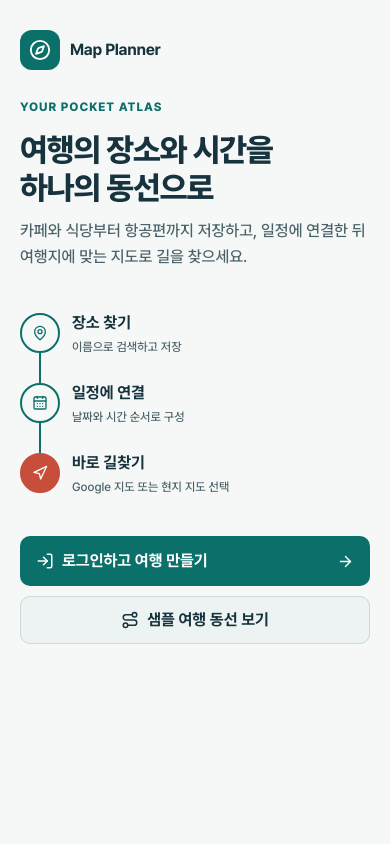
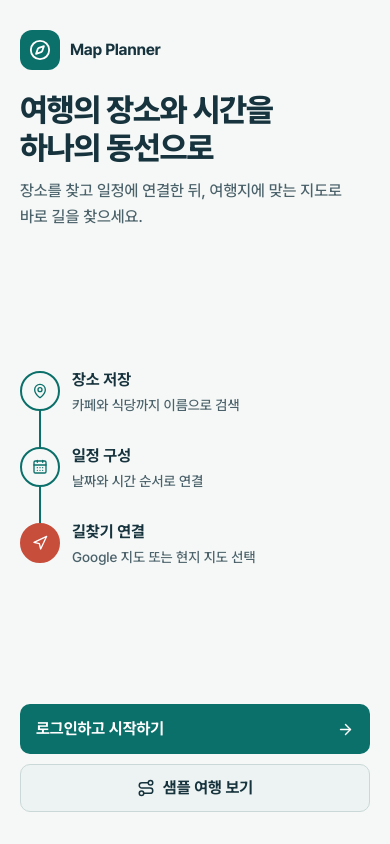
Before and after one commit to hjh6709/for_Kagoshima_travel, a React (Vite) app in the folder apps/web/: page / in a window 390 px wide. Built offline with nearby package versions, Linux system fonts and the light colour scheme; no server answers.

Commit message:
refactor(frontend): 첫 화면 모바일 흐름 정돈

```diff
--- a/apps/web/src/features/start/StartPage.tsx
+++ b/apps/web/src/features/start/StartPage.tsx
@@ -1,4 +1,4 @@
-import { ArrowRight, CalendarDays, Compass, LogIn, MapPin, Navigation, Route } from "lucide-react";
+import { ArrowRight, CalendarDays, Compass, MapPin, Navigation, Route } from "lucide-react";
 
 // 서비스 루트(`/`)에서 보여주는 시작 화면이다.
 // 실제 여행 편집은 /manage, 공유 확인은 /share/{token}, 기존 샘플 화면은 /demo로 분리한다.
@@ -15,10 +15,9 @@ export function StartPage() {
                 </span>
                 <strong>Map Planner</strong>
               </div>
-              <span className="screen-kicker">YOUR POCKET ATLAS</span>
               <h1>여행의 장소와 시간을 하나의 동선으로</h1>
               <p>
-                카페와 식당부터 항공편까지 저장하고, 일정에 연결한 뒤 여행지에 맞는 지도로 길을 찾으세요.
+                장소를 찾고 일정에 연결한 뒤, 여행지에 맞는 지도로 바로 길을 찾으세요.
               </p>
             </header>
 
@@ -26,21 +25,21 @@ export function StartPage() {
               <div className="start-route-stop">
                 <span><MapPin aria-hidden="true" size={16} /></span>
                 <div>
-                  <strong>장소 찾기</strong>
-                  <small>이름으로 검색하고 저장</small>
+                  <strong>장소 저장</strong>
+                  <small>카페와 식당까지 이름으로 검색</small>
                 </div>
               </div>
               <div className="start-route-stop">
                 <span><CalendarDays aria-hidden="true" size={16} /></span>
                 <div>
-                  <strong>일정에 연결</strong>
-                  <small>날짜와 시간 순서로 구성</small>
+                  <strong>일정 구성</strong>
+                  <small>날짜와 시간 순서로 연결</small>
                 </div>
               </div>
               <div className="start-route-stop destination">
                 <span><Navigation aria-hidden="true" size={16} /></span>
                 <div>
-                  <strong>바로 길찾기</strong>
+                  <strong>길찾기 연결</strong>
                   <small>Google 지도 또는 현지 지도 선택</small>
                 </div>
               </div>
@@ -48,13 +47,12 @@ export function StartPage() {
 
             <div className="start-action-stack">
               <a className="primary-button start-primary-action" href="/manage">
-                <LogIn aria-hidden="true" size={18} />
-                로그인하고 여행 만들기
+                로그인하고 시작하기
                 <ArrowRight aria-hidden="true" className="trailing-icon" size={17} />
               </a>
               <a className="secondary-button start-secondary-action" href="/demo">
                 <Route aria-hidden="true" size={18} />
-                샘플 여행 동선 보기
+                샘플 여행 보기
               </a>
             </div>
           </section>
--- a/apps/web/src/styles/manage.css
+++ b/apps/web/src/styles/manage.css
@@ -358,8 +358,9 @@
 
 .start-screen {
   display: grid;
-  align-content: start;
-  gap: 22px;
+  grid-template-rows: auto minmax(228px, 1fr) auto;
+  min-height: 100%;
+  gap: 24px;
 }
 
 .start-hero {
@@ -387,7 +388,7 @@
   display: flex;
   align-items: center;
   gap: 10px;
-  margin-bottom: 18px;
+  margin-bottom: 12px;
   color: var(--c-text);
 }
 
@@ -409,14 +410,15 @@
 .start-route-preview {
   position: relative;
   display: grid;
+  align-content: center;
   gap: 0;
   padding: 6px 0;
 }
 
 .start-route-preview::before {
   position: absolute;
-  top: 28px;
-  bottom: 28px;
+  top: calc(50% - 76px);
+  bottom: calc(50% - 76px);
   left: 19px;
   width: 2px;
   border-radius: 999px;
@@ -431,7 +433,7 @@
   grid-template-columns: 40px 1fr;
   align-items: center;
   gap: 12px;
-  min-height: 70px;
+  min-height: 76px;
 }
 
 .start-route-stop > span {
@@ -462,10 +464,11 @@
 }
 
 .start-route-stop small {
-  margin-top: 3px;
+  margin-top: 2px;
   color: var(--c-muted);
-  font-size: var(--type-label-size);
+  font-size: var(--type-supporting-size);
   font-weight: var(--font-weight-body);
+  line-height: var(--type-supporting-line);
 }
 
 .start-action-stack {
```
Also changed, not shown: 1 other file (tests, documents, lock files or other folders).
